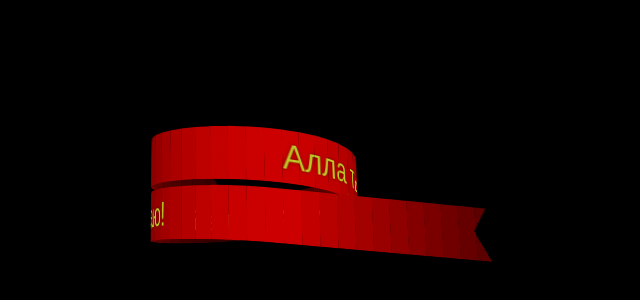
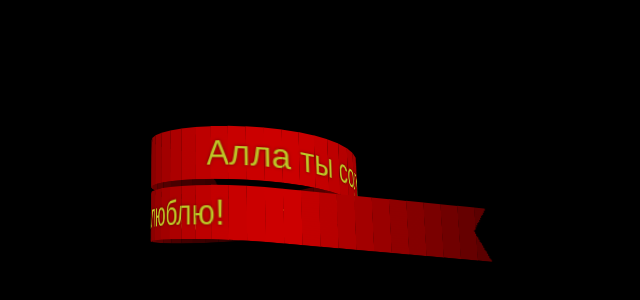
Before and after one commit to malankinAM/-Beautiful-ribbon, a plain HTML site: page index.html in a window 1280 px wide. Shown: the part 222-522 px from the top of the page, without its empty margins (386-1026 px from the left). Drawn offline with Linux system fonts and the light colour scheme; a web font is replaced by a local one.

Commit message:
Update scss.css

```diff
--- a/css/scss.css
+++ b/css/scss.css
@@ -782,7 +782,7 @@ body * {
   --fadeLight: 0%;
 }
 .ribbon i::after {
-  content: "Алла ты солнышко я тебя обожаю!";
+  content: "Алла ты солнышко я тебя обожаю и люблю!";
   position: absolute;
   display: grid;
   place-items: center;
```
